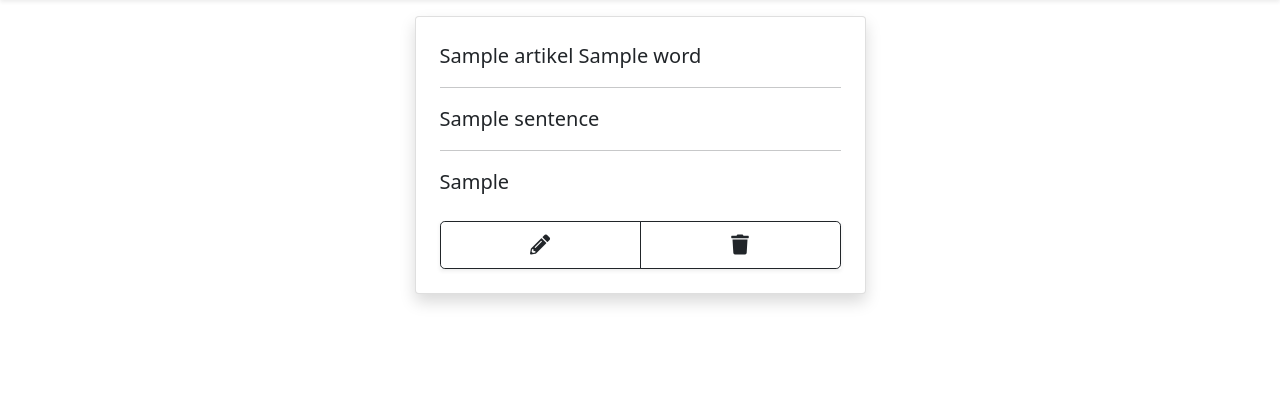
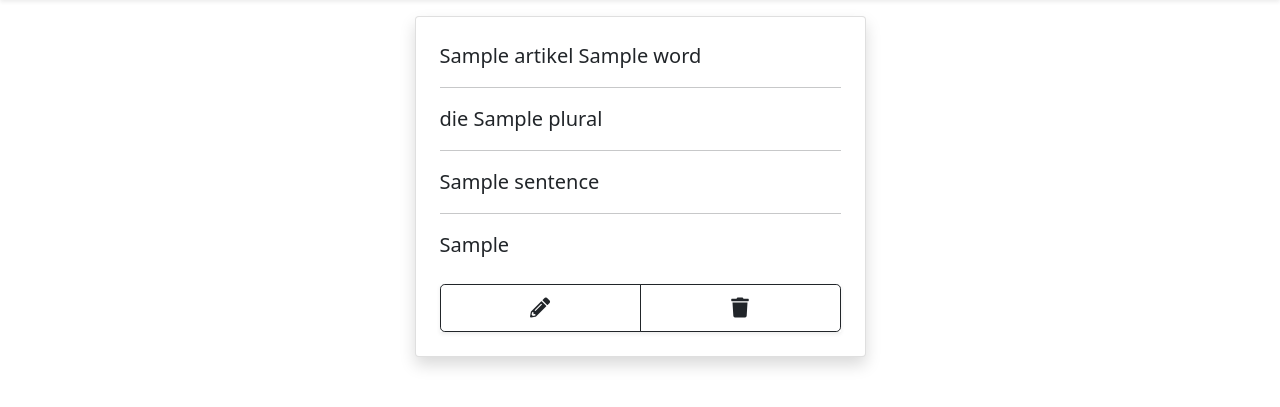
Before and after one commit to gasci/german-words, a Flask app: template templates/word.html in a window 1280 px wide. Shown: the part 64-471 px from the top of the page. Run offline with Flask 2, Linux system fonts and the light colour scheme; the template is opened without the code that fills it: most values are stand-ins (such as "Sample title", 1, 10 or a date in 2020); some libraries are stand-ins or nearby versions.

Commit message:
plural add + bug fixes

```diff
--- a/app.py
+++ b/app.py
@@ -172,7 +172,8 @@ class WordView(FlaskView):
         word_id = request.args.get("word_id")
         user_id = session["user_id"]
         word = request.args.get("word")
-        artikel = request.args.get("artikel", None)
+        artikel = request.args.get("artikel", "")
+        plural = request.args.get("plural", "")
         type = request.args.get("type")
         sentence = request.args.get("sentence")
         sentence_eng = request.args.get("sentence_eng")
@@ -187,6 +188,8 @@ class WordView(FlaskView):
 
         if type == "noun":
             new_word["artikel"] = artikel
+            new_word["plural"] = plural
+
 
         if word and type:
             db.add_update_word(session, word_id, new_word)
--- a/templates/word.html
+++ b/templates/word.html
@@ -35,6 +35,10 @@
         {% endif %}
         <div class="card shadow mt-2 p-4 {{[word_dict['artikel'], word_dict['type']]|word_background}}">
             <div class="lead {{word_dict['type']|word_text_color}}">{{word_dict["artikel"]}} {{word_dict["word"]}}</div>
+            {% if word_dict["plural"] %}
+            <hr>
+            <div class="lead {{word_dict['type']|word_text_color}}">die {{word_dict["plural"]}}</div>
+            {% endif %}
             {% if word_dict["sentence"] %}
             <hr>
             <div class="lead {{word_dict['type']|word_text_color}}">{{word_dict["sentence"]}}</div>
@@ -45,9 +49,9 @@
             {% endif %}
             <div class="input-group mt-4 shadow-sm">
                 <button onclick="location.href=`{{url_for('WordView:update_word_redirect', word_id=word_dict['_id'])}}`"
-                    class="btn btn-outline-dark bg-white form-control btn-lg"><i class="fas fa-pencil-alt"></i></button>
+                    class="text-dark btn btn-outline-dark bg-white form-control btn-lg"><i class="fas fa-pencil-alt"></i></button>
 
-                <button class="btn btn-outline-dark bg-white form-control btn-lg" data-bs-toggle="modal"
+                <button class="text-dark btn btn-outline-dark bg-white form-control btn-lg" data-bs-toggle="modal"
                     data-bs-target="#delete-word-{{word_dict['_id']}}">
                     <i class="fas fa-trash"></i>
                 </button>
```
Also changed, not shown: templates/snippets/add_update.html (+13 -2 lines).
